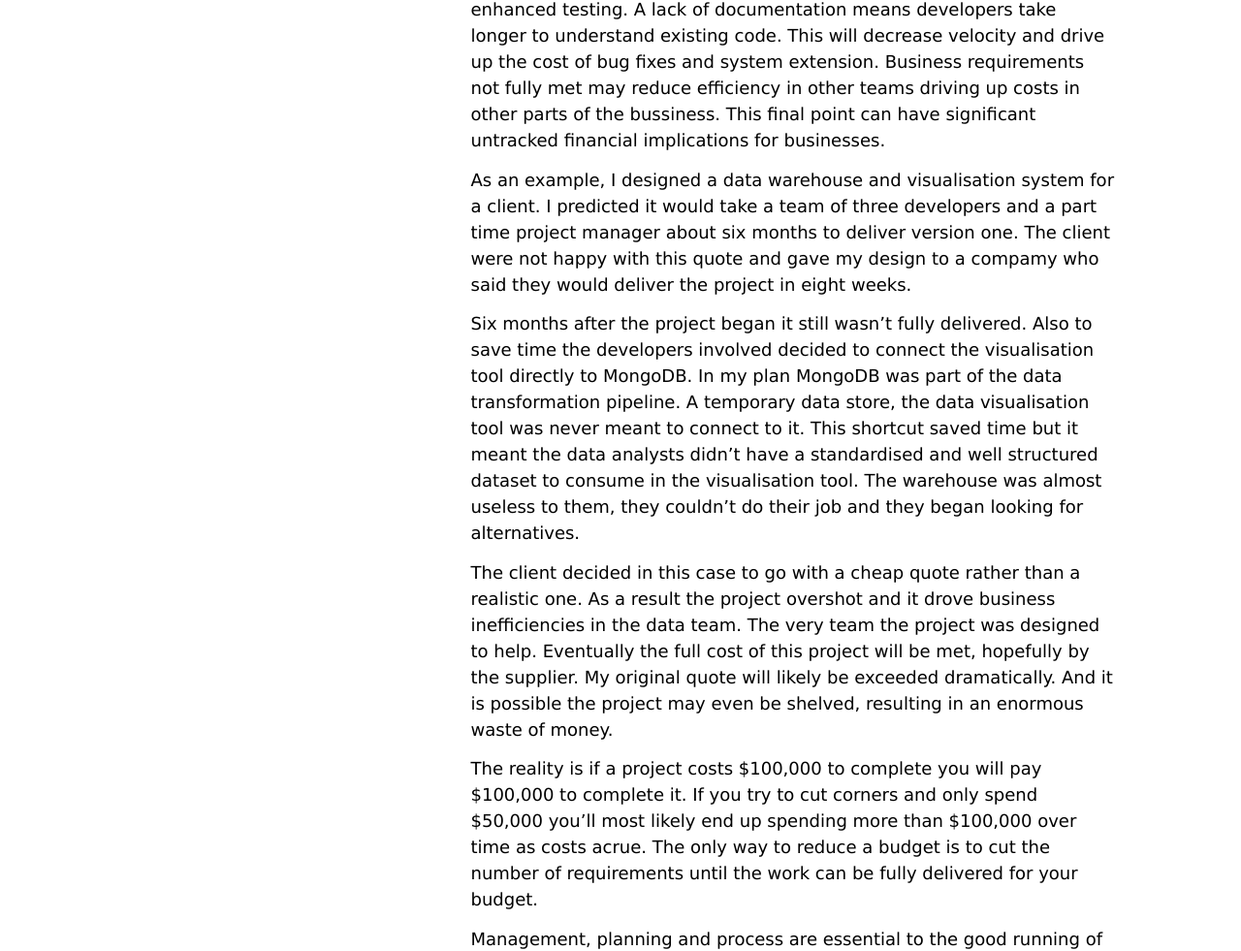
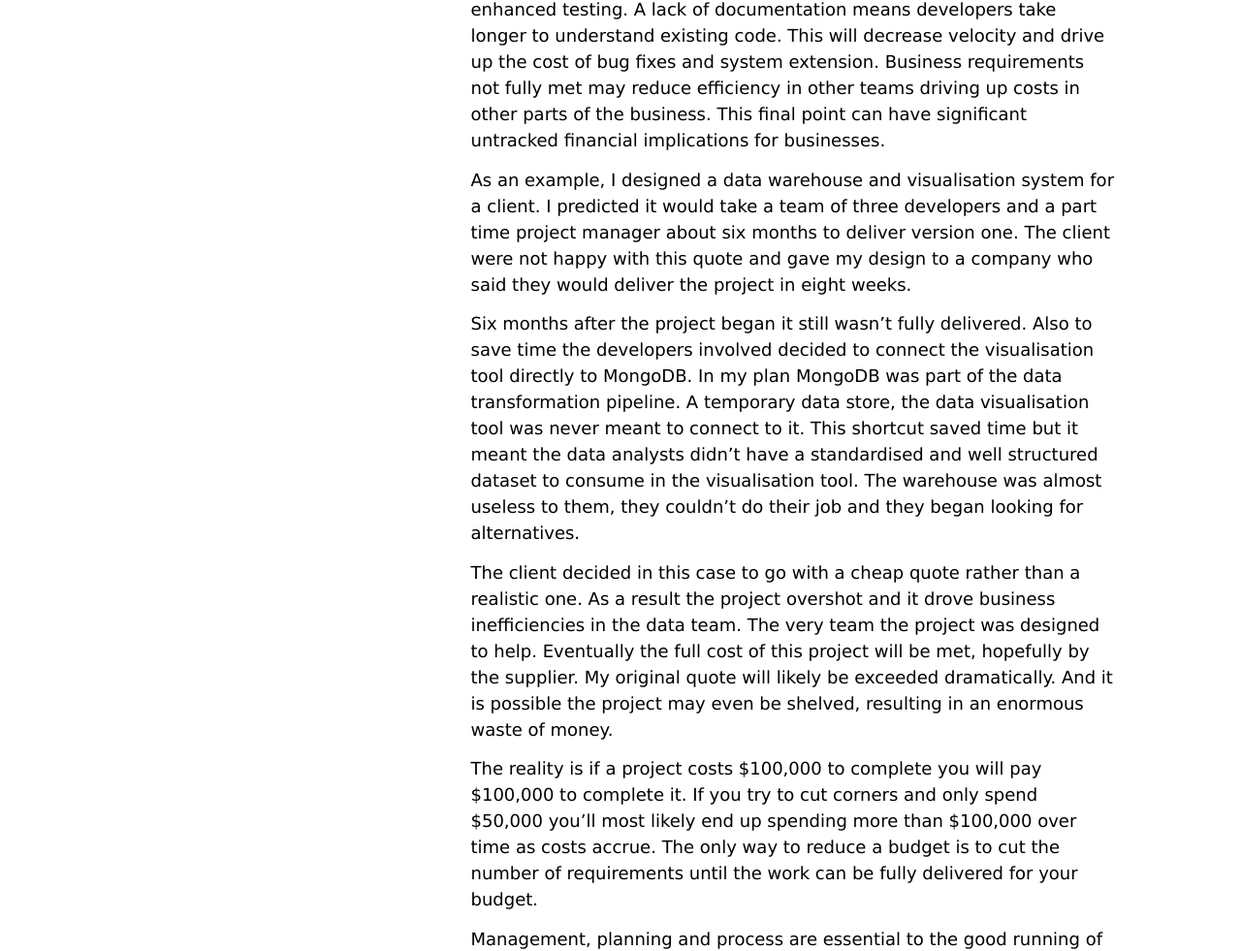
Before and after one commit to RobDWaller/robdwaller.github.io, a Jekyll site: the page built from _posts/2018-08-01-why-tech-projects-fail.md, in a window 1280 px wide and 1400 px high, scrolled down 6614 px. Shown: the part 369-1350 px from the top of the window at 97% size. Built offline with Jekyll 4.4.1, drawn with Linux system fonts in a browser that asks for light colours; some of the changed text lies outside the part shown.

Commit message:
Fixed typos in tech fail post

```diff
--- a/_posts/2018-08-01-why-tech-projects-fail.md
+++ b/_posts/2018-08-01-why-tech-projects-fail.md
@@ -136,14 +136,14 @@ The truth is every tech project has a 'full cost' relative to the team employed
 
 The full cost is always met, eventually. The only question is whether the full cost is met pre or post release and by whom. Bugs released into production will have to be fixed and the owner, client or supplier will need to meet these costs.
 
-Shortcuts can be taken pre-release but costs will begin to spiral post-release and drive additional costs. Bugs are significantly more expensive to fix post-release. Usually because they are not budgeted for, may require structural changes, may slow down other work and will require enhanced testing. A lack of documentation means developers take longer to understand existing code. This will decrease velocity and drive up the cost of bug fixes and system extension. Business requirements not fully met may reduce efficiency in other teams driving up costs in other parts of the bussiness. This final point can have significant untracked financial implications for businesses.
+Shortcuts can be taken pre-release but costs will begin to spiral post-release and drive additional costs. Bugs are significantly more expensive to fix post-release. Usually because they are not budgeted for, may require structural changes, may slow down other work and will require enhanced testing. A lack of documentation means developers take longer to understand existing code. This will decrease velocity and drive up the cost of bug fixes and system extension. Business requirements not fully met may reduce efficiency in other teams driving up costs in other parts of the business. This final point can have significant untracked financial implications for businesses.
 
-As an example, I designed a data warehouse and visualisation system for a client. I predicted it would take a team of three developers and a part time project manager about six months to deliver version one. The client were not happy with this quote and gave my design to a compamy who said they would deliver the project in eight weeks.
+As an example, I designed a data warehouse and visualisation system for a client. I predicted it would take a team of three developers and a part time project manager about six months to deliver version one. The client were not happy with this quote and gave my design to a company who said they would deliver the project in eight weeks.
 
 Six months after the project began it still wasn't fully delivered. Also to save time the developers involved decided to connect the visualisation tool directly to MongoDB. In my plan MongoDB was part of the data transformation pipeline. A temporary data store, the data visualisation tool was never meant to connect to it. This shortcut saved time but it meant the data analysts didn't have a standardised and well structured dataset to consume in the visualisation tool. The warehouse was almost useless to them, they couldn't do their job and they began looking for alternatives.
 
 The client decided in this case to go with a cheap quote rather than a realistic one. As a result the project overshot and it drove business inefficiencies in the data team. The very team the project was designed to help. Eventually the full cost of this project will be met, hopefully by the supplier. My original quote will likely be exceeded dramatically. And it is possible the project may even be shelved, resulting in an enormous waste of money.
 
-The reality is if a project costs $100,000 to complete you will pay $100,000 to complete it. If you try to cut corners and only spend $50,000 you'll most likely end up spending more than $100,000 over time as costs acrue. The only way to reduce a budget is to cut the number of requirements until the work can be fully delivered for your budget.
+The reality is if a project costs $100,000 to complete you will pay $100,000 to complete it. If you try to cut corners and only spend $50,000 you'll most likely end up spending more than $100,000 over time as costs accrue. The only way to reduce a budget is to cut the number of requirements until the work can be fully delivered for your budget.
 
 Management, planning and process are essential to the good running of any tech project. Without them code quality will suffer and projects will fail. They are also closely linked to the financials of a project and if they are not right or ignored costs will spiral. As developers we need to focus on MPP and make sure it's right before we worry about code. Without good management, planning and process it is simply not possible to write good code and produce great products.
```
Also changed, not shown: other parts of _posts/2018-08-01-why-tech-projects-fail.md (+8 -8 lines).
